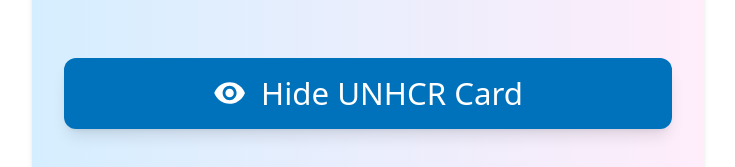
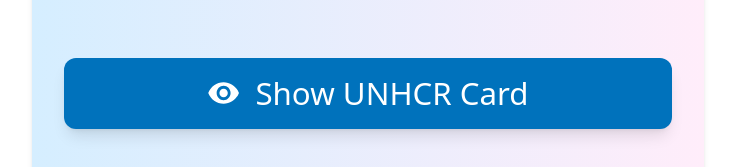
Before and after one commit to Service-Design-Studio/1d-final-project-summer-2024-SDS-2024-Team-14, a Next.js app: page / in a window 1280 px wide. Shown: the part 400-567 px from the top of the page, without its empty margins (272-1007 px from the left). Built offline with nearby package versions, Linux system fonts and the light colour scheme.

Commit message:
work on btn

```diff
--- a/src/pages/homepage/id_card.jsx
+++ b/src/pages/homepage/id_card.jsx
@@ -17,7 +17,7 @@ export default function IdCard() {
                     <ProfilePic />
                     <PersonalInfo />
                 </div>
-                <ShowBtn isOpen={isOpen} onClick={onClick} hoverIcon={isOpen ? "/images/close_eye_blue.svg" : "/images/open_eye_blue.svg"} text={(isOpen ? "Show" : "Hide") + " UNHCR Card"} icon={isOpen ? "/images/close_eye.svg" : "/images/open_eye.svg"} />
+                <ShowBtn isOpen={isOpen} onClick={onClick} hoverIcon={isOpen ? "/images/close_eye_blue.svg" : "/images/open_eye_blue.svg"} text={(isOpen ? "Hide" : "Show") + " UNHCR Card"} icon={isOpen ? "/images/close_eye.svg" : "/images/open_eye.svg"} />
             </div>
             <div className="min-w-full text-darkblue" style={isOpen ? { visibility: "visible", height: "fit-content" } : { visibility: "hidden", height: "0" }}>
                 <span className="btn-text my-4">Scan For Documents</span>
```
